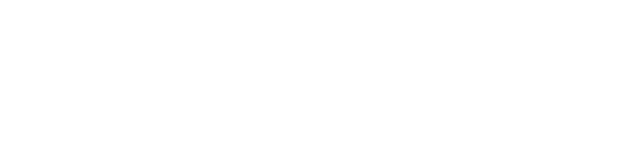
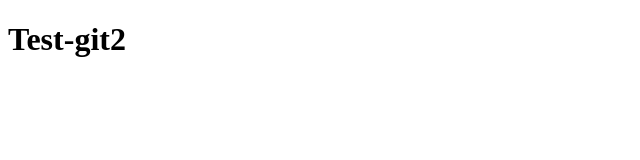
Before and after one commit to yanakochikhina/test-git2, a plain HTML site: page index.html in a window 1280 px wide. Shown: the whole page, without its empty margins (0-640 px from the left). Drawn offline with Linux system fonts and the light colour scheme.

Commit message:
add .gitignore

```diff
--- a/index.html
+++ b/index.html
@@ -7,6 +7,7 @@
     <title>Test-git2</title>
 </head>
 <body>
+    <h1>Test-git2</h1>
     <script src="index.js"></script>
 </body>
 </html>
--- a/index.js
+++ b/index.js
@@ -0,0 +1 @@
+console.log('Hello,World');
```
Also changed, not shown: 2 other files.
